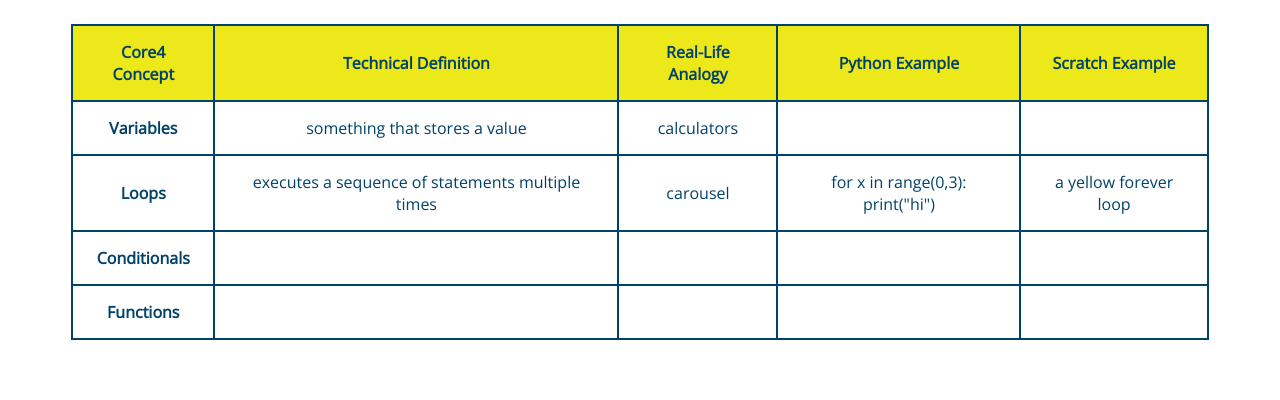
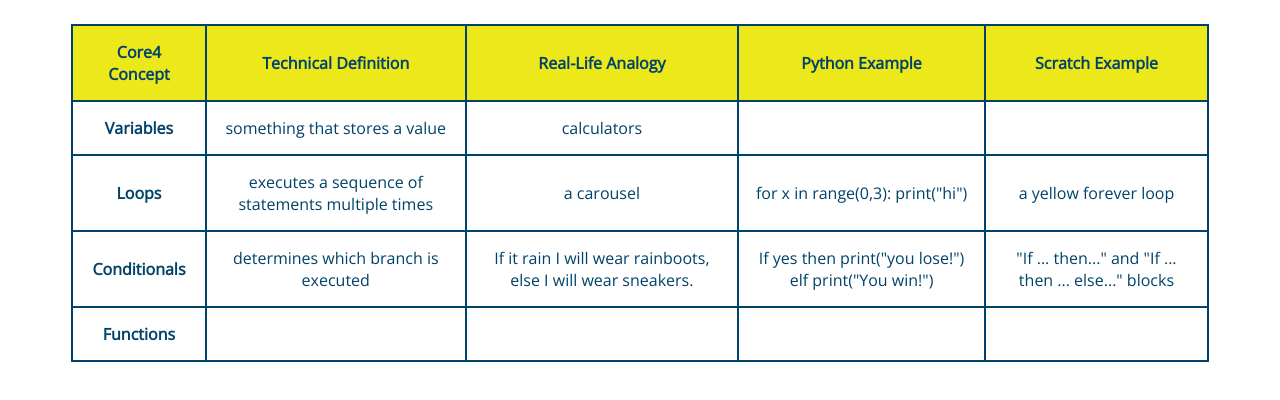
Before and after one commit to emieckey/Portfolio, a plain HTML site: page Core4Template.html in a window 1280 px wide. Drawn offline with nearby package versions, Linux system fonts and the light colour scheme.

Commit message:
Update Core4Template.html

```diff
--- a/Core4Template.html
+++ b/Core4Template.html
@@ -57,7 +57,7 @@
         <tr>
           <td><b>Loops</b></td>
           <td>executes a sequence of statements multiple times </td>
-          <td> carousel </td>
+          <td> a carousel </td>
           <td> for x in range(0,3):
                   print("hi") </td>
           <td>a yellow forever loop </td>
@@ -66,10 +66,10 @@
         <!-- Fill in the row for Conditionals -->
         <tr>
           <td><b>Conditionals</b></td>
-          <td>  </td>
-          <td>  </td>
-          <td>  </td>
-          <td>  </td>
+          <td>determines which branch is executed </td>
+          <td> If it rain I will wear rainboots, else I will wear sneakers. </td>
+          <td> If yes then print("you lose!") elf print("You win!")  </td>
+          <td> "If ... then..." and "If ... then ... else..." blocks </td>
         </tr>
 
         <!-- Fill in the row for Functions -->
```
